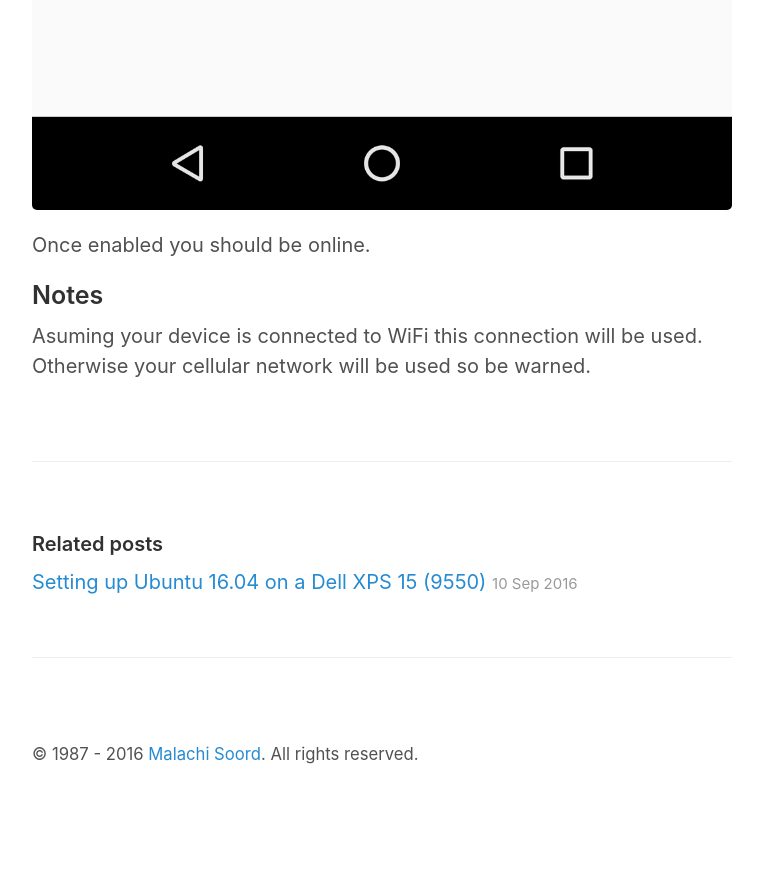
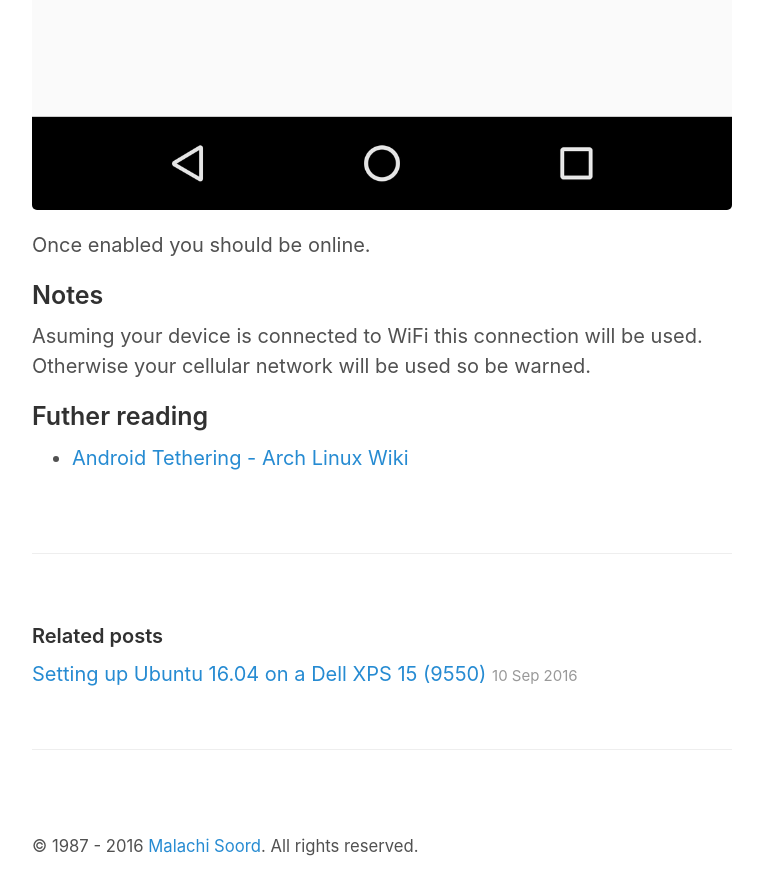
Before and after one commit to inverse/personal-site, a Jekyll site: the page built from _posts/2016-11-29-usb-tether-android.md, in a window 1280 px wide and 900 px high, scrolled down 1789 px. Shown: the top 895 px of the window, without its empty margins (258-1021 px from the left). Built offline with Jekyll 4.4.1, drawn with Linux system fonts in a browser that asks for light colours; comment, search, counter and statistics services are not loaded; before the commit the page ends 2597 px from its top, so only the background shows below that.

Commit message:
Added further reading

```diff
--- a/_posts/2016-11-29-usb-tether-android.md
+++ b/_posts/2016-11-29-usb-tether-android.md
@@ -27,3 +27,9 @@ Once enabled you should be online.
 ## Notes
 
 Asuming your device is connected to WiFi this connection will be used. Otherwise your cellular network will be used so be warned.
+
+## Futher reading
+
+- [Android Tethering - Arch Linux Wiki][0]
+
+[0]:https://wiki.archlinux.org/index.php/android_tethering
```
